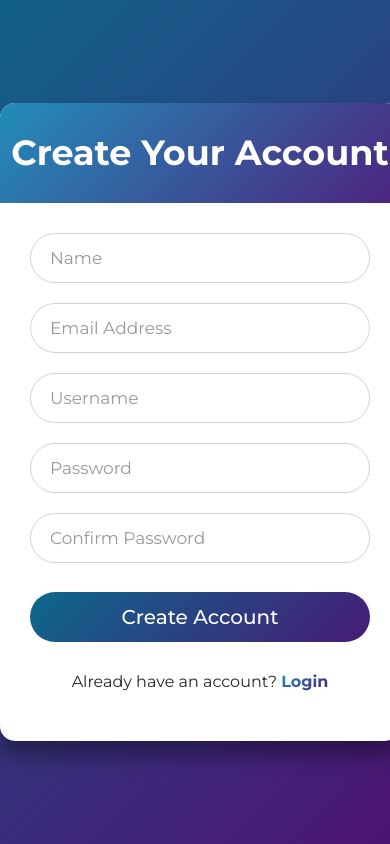
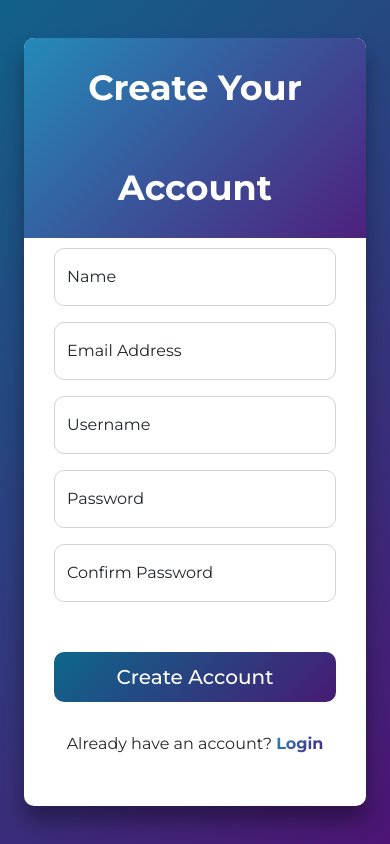
Before and after one commit to AanshOjha/Flask-Photo-Album-App, a Flask app: page /register in a window 390 px wide. Run offline with Flask 3, Linux system fonts and the light colour scheme.

Commit message:
works fine

```diff
--- a/flaskalbum/__init__.py
+++ b/flaskalbum/__init__.py
@@ -1,4 +1,3 @@
-import os
 from flask import Flask
 from flask_mysqldb import MySQL
 from flask_bcrypt import Bcrypt
--- a/flaskalbum/routes.py
+++ b/flaskalbum/routes.py
@@ -3,62 +3,80 @@ from flask import render_template, request, url_for, redirect, session, flash
 from flaskalbum import app, bcrypt, mysql
 from flaskalbum.models import User
 
+# Create an instance of the User class from models.py
 user = User()
 
+# Route for the home page (login page)
 @app.route('/')
 def index():
     return render_template('login.html')
 
+# Route for user registration
 @app.route('/register', methods=['GET', 'POST'])
 def register():
     if request.method == 'POST':
+        # Retrieve user registration form data
         name = request.form['name']
         email = request.form['email']
         username = request.form['username']
         password = request.form['password']
 
+        # Call register_user method to handle user registration
         message = user.register_user(name, email, username, password)
         flash(message, 'danger' if 'error' in message.lower() else 'success')
         if 'success' in message.lower():
             return redirect('/')
 
-    # For GET requests
+    # Render the registration form for GET requests
     return render_template('register.html')
 
+# Route for user login
 @app.route('/login', methods=['GET','POST'])
 def login():
     if request.method == 'POST':
+        # Retrieve user login form data
         username = request.form['username']
         password = request.form['password']
 
+        # Retrieve user data from the database and validate login credentials
         cursor = mysql.connection.cursor()
         cursor.execute("SELECT username, password FROM creds WHERE username = %s", (username,))
         user_row = cursor.fetchone()
 
+        # Check if the user exists and the password is correct
         if user_row and bcrypt.check_password_hash(user_row[1], password):
+            # Store the username in the session and redirect to the home page
             session['username'] = user_row[0]
             return redirect('/home')
         else:
-            flash('Login Unsuccessful. Please check email and password', 'danger')
+            # Display an error message for unsuccessful login attempts
+            flash('Login Unsuccessful. Please check username and password', 'danger')
             return redirect('/')
 
+    # Render the login page for GET requests
     return render_template('login.html', title='Login')
 
+# Route for the home page after successful login
 @app.route('/home')
 def home():
+    # Check if the user is logged in, if not, redirect to the login page
     if 'username' in session:
         return render_template('home.html')
     else:
         return redirect('/')
 
+# Route for user logout
 @app.route('/logout')
 def logout():
+    # Remove the username from the session and redirect to the home page
     session.pop('username', None)
     return redirect('/')
 
-
+# Function to send a password reset email to the user
 def send_reset_email(user):
+    # Generate a password reset token and construct the reset email content
     token = user.get_reset_token()
+    # Email configuration and content
     email_user = "aanshojha@zohomail.in"
     email_pwd = "Chalhatt@109"
     TO = [user.email]
@@ -78,8 +96,10 @@ def send_reset_email(user):
             'Subject: %s' % SUBJECT,
             '', TEXT])
 
+    # Send the email using SMTP
     server.sendmail(email_user, [TO], BODY)
 
+# Route for initiating a password reset request
 @app.route("/reset_password", methods=['GET', 'POST'])
 def reset_request():
     if request.method == 'POST':
@@ -87,27 +107,30 @@ def reset_request():
         if email:
             cursor = mysql.connection.cursor()
 
+            # Check if the provided email address exists in the database
             cursor.execute("SELECT email FROM creds WHERE email = %s", (email,))
             user_email = cursor.fetchone()
 
+            # If no user found with the provided email, display a warning message
             if not user_email:
                 flash('No user found with that email address.', 'warning')
                 return redirect('/reset_request')
 
+            # Create a User object and send the password reset email
             user = User()
             user.email = user_email[0]
-
             send_reset_email(user)
 
+            # Display a success message and redirect to the login page
             flash('An email has been sent with instructions to reset your password.', 'info')
             return redirect('/login')
 
+    # Render the password reset request form for GET requests
     return render_template('reset_request.html', title='Reset Password')
 
-
+# Route for handling password reset with the provided token
 @app.route("/reset_password/<token>", methods=['GET', 'POST'])
 def reset_token(token):
-
     # Verify the reset token
     user = User.verify_reset_token(token)
 
@@ -116,23 +139,21 @@ def reset_token(token):
         flash('That is an invalid or expired token', 'warning')
         return redirect('/')
 
-
+    # Handle POST request for password reset
     if request.method == 'POST':
-
         email = user
 
-        if user is None:
-            flash('That is an invalid or expired token', 'warning')
-            return redirect('/')
-
+        # Retrieve and update the user's password
         password = request.form['password']
-
         if password:
             hashed_password = bcrypt.generate_password_hash(password).decode('utf-8')
             cursor = mysql.connection.cursor()
             cursor.execute("UPDATE creds SET password = %s WHERE email = %s", (hashed_password, email))
             mysql.connection.commit()
 
+            # Display a success message and redirect to the login page
             flash('Your password has been updated! You are now able to log in', 'success')
             return redirect('/login')
+
+    # Render the password reset form for GET requests
     return render_template('reset_token.html', title='Reset Password')
--- a/flaskalbum/static/style.css
+++ b/flaskalbum/static/style.css
@@ -1,13 +1,13 @@
 @import url('https://fonts.googleapis.com/css?family=Montserrat:400,500,600,700&display=swap');
 
-*{
+* {
   margin: 0;
   padding: 0;
   box-sizing: border-box;
   font-family: 'Montserrat', sans-serif;
 }
 
-html,body{
+html, body {
   display: grid;
   height: 100%;
   width: 100%;
@@ -15,6 +15,29 @@ html,body{
   background: linear-gradient(-45deg, #ee7752, #59046e, #0b6a8d, #23d5ab);
   background-size: 400% 400%;
   animation: gradient 10s ease infinite;
+}
+
+/* Add a media query for smaller screens (e.g., mobile devices) */
+@media (max-width: 720px) {
+  .wrapper {
+    width: calc(100% - 48px); /* Adjust the width for smaller screens */
+  }
+
+  .wrapper .title {
+    font-size: 30px; /* Decrease font size for smaller screens */
+    line-height: 80px; /* Adjust line height for smaller screens */
+  }
+
+  .wrapper form {
+    padding: 10px 20px 30px 20px; /* Adjust padding for smaller screens */
+  }
+
+  .wrapper form .field input,
+  form .field label {
+    font-size: 15px; /* Decrease font size for input fields and labels */
+  }
+
+  /* Add more responsive styles as needed */
 }
 
 @keyframes gradient {
@@ -29,26 +52,31 @@ html,body{
   }
 }
 
+@media (min-width: 721px) {
+  .wrapper {
+    width: calc((100% - 48px) / 2);
+  }
+}
+
 ::selection{
   background: #4158d0;
   color: #fff;
 }
 
 .wrapper{
-  width: 400px;
   background: #fff;
-  border-radius: 15px;
+  border-radius: 10px;
   box-shadow: 0px 15px 20px rgba(0, 0, 0, 0.354);
 }
 
 .wrapper .title{
   font-size: 35px;
-  font-weight: bolder;
+  font-weight: bold;
   text-align: center;
   line-height: 100px;
   color: #fff;
   user-select: none;
-  border-radius: 15px 15px 0 0;
+  border-radius: 10px 10px 0 0;
   background: linear-gradient(-45deg, #ee7752, #59046e, #2192bc, #23d5ab);
   background-size: 400% 400%;
   animation: gradient 10s ease infinite;
@@ -68,6 +96,10 @@ html,body{
   padding: 10px 30px 50px 30px;
 }
 
+.info input {
+  border-radius: 10px;
+}
+
 .wrapper form .field{
   height: 50px;
   width: 100%;
@@ -82,7 +114,7 @@ html,body{
   font-size: 17px;
   padding-left: 20px;
   border: 1px solid lightgrey;
-  border-radius: 25px;
+  border-radius: 10px;
   transition: all 0.3s ease;
 }
 
--- a/flaskalbum/templates/layout.html
+++ b/flaskalbum/templates/layout.html
@@ -3,14 +3,18 @@
 <head>
     <meta charset="UTF-8">
     <meta name="viewport" content="width=device-width, initial-scale=1.0">
+    <link href="https://cdn.jsdelivr.net/npm/bootstrap@5.0.2/dist/css/bootstrap.min.css" rel="stylesheet" integrity="sha384-EVSTQN3/azprG1Anm3QDgpJLIm9Nao0Yz1ztcQTwFspd3yD65VohhpuuCOmLASjC" crossorigin="anonymous">
     <link rel="stylesheet" href="../static/style.css">
-    {% if title %}
-        <title>{{ title }} | Photo Album</title>
-    {% else %}
-        <title>Photo Album</title>
-    {% endif %}
+{% if title %}
+    <title>{{ title }} | Photo Album</title>
+{% else %}
+    <title>Photo Album</title>
+{% endif %}
 </head>
 <body>
+    {% block content %}
+    {% endblock %}
+
     {% with messages = get_flashed_messages() %}
     {% if messages %}
         {% for message in messages %}
@@ -20,8 +24,5 @@
         {% endfor %}
     {% endif %}
     {% endwith %}
-
-    {% block content %}
-    {% endblock %}
 </body>
 </html>
--- a/flaskalbum/templates/register.html
+++ b/flaskalbum/templates/register.html
@@ -5,33 +5,29 @@
 
 
         <form method="POST" action="/register">
-            <div class="field">
-                <input type="text" name="name" required>
-                <label>Name</label>
+            <div class="form-floating mb-3 info">
+              <input type="text" class="form-control" name="name" id="name" placeholder="username" required>
+              <label for="name">Name</label>
+            </div>
+            <div class="form-floating mb-3 info">
+              <input type="email" class="form-control" name="email" id="email" placeholder="Password" required>
+              <label for="email">Email Address</label>
+            </div>
+            <div class="form-floating mb-3 info">
+              <input type="text" class="form-control" name="username" id="username" placeholder="username" required>
+              <label for="username">Username</label>
+            </div>
+            <div class="form-floating mb-3 info">
+              <input type="password" class="form-control" name="password" id="password" placeholder="Password" required>
+              <label for="password">Password</label>
+            </div>
+            <div class="form-floating mb-3 info">
+              <input type="password" class="form-control" name="confirm_password" id="confirm_password" placeholder="username" required>
+              <label for="confirm_password">Confirm Password</label>
+              <span id="password_error" style="color: red;"></span>
             </div>
 
-            <div class="field">
-                <input type="text" name="email" required>
-                <label>Email Address</label>
-            </div>
-
-            <div class="field">
-                <input type="text" name="username" required>
-                <label>Username</label>
-            </div>
-
-            <div class="field">
-                <input type="password" name="password" id="password" required>
-                <label>Password</label>
-            </div>
-
-            <div class="field">
-                <input type="password" name="confirm_password" id="confirm_password" required >
-                <label>Confirm Password</label>
-                <span id="password_error" style="color: red;"></span>
-            </div>
             <br>
-
 
             <div class="field">
                 <input type="submit" value="Create Account">
```
Also changed, not shown: flaskalbum/models.py (+7 -3 lines), flaskalbum/templates/login.html (+8 -8 lines), flaskalbum/templates/reset_request.html (+3 -4 lines), flaskalbum/templates/reset_token.html (+26 -5 lines), flaskalbum/test.py (deleted, +0 -31 lines).
